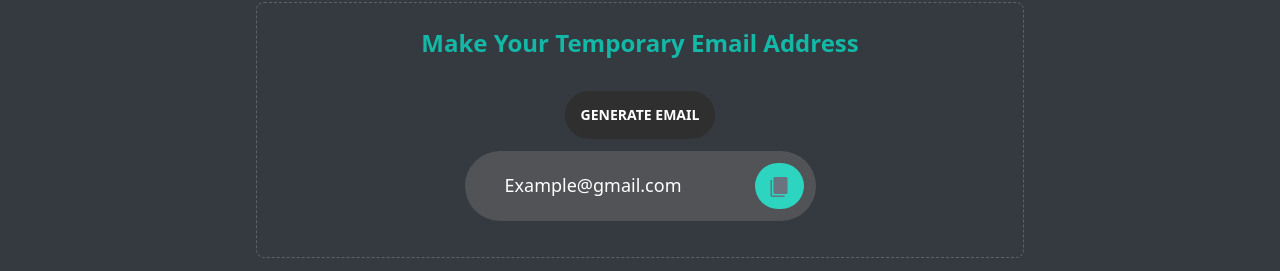
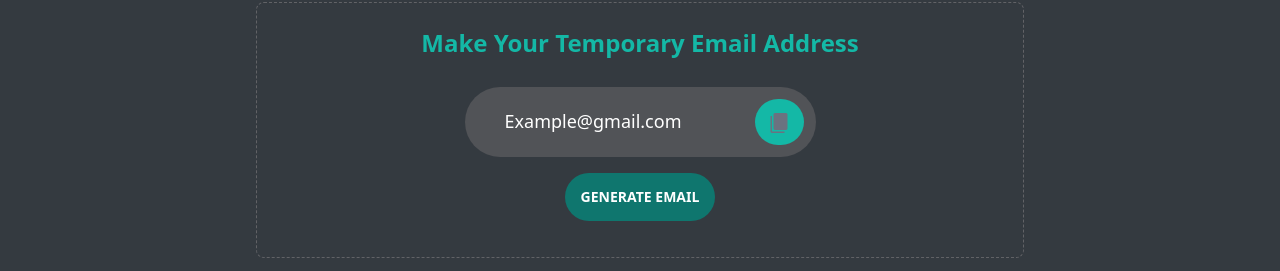
Before and after one commit to annise-arif/temp-mail, a React (Create React App) app: page / in a window 1280 px wide. Shown: the part 110-381 px from the top of the page. Built offline with nearby package versions, Linux system fonts and the light colour scheme; no server answers.

Commit message:
changes color

```diff
--- a/src/App.js
+++ b/src/App.js
@@ -61,15 +61,10 @@ function App() {
       <main className="mt-0">
         <div className="bg-[#343a40] py-8 mt-0">
           <div className="border border-dashed rounded-lg border-[#616266] p-8 w-3/5 h-64 mx-auto">
-            <h1 className="text-2xl font-bold -mt-2 mb-4 text-teal-500">
+            <h1 className="text-2xl font-bold -mt-2 mb-7 text-teal-500">
               Make Your Temporary Email Address
             </h1>
-            <button
-              className="btn bg-[#312e2eef] border-none text-white font-bold py-2 px-4 mt-4 rounded-full"
-              onClick={handleEmail}
-            >
-              Generate Email
-            </button>
+
             <div className="lg:flex text-center justify-between lg:bg-[#55575ae1] rounded-full pb-3 pt-0 mt-3 lg:w-2/4 mx-auto">
               <span
                 title="Your Temporary Email"
@@ -80,12 +75,18 @@ function App() {
               </span>
               <button
                 title="Coyp to clipboard"
-                className=" mr-3 bg-teal-400 hover:bg-slate-200 pt-3 px-3 pb-1 mt-3 rounded-full text-gray-500"
+                className=" mr-3 bg-teal-500 hover:bg-teal-700 pt-3 px-3 pb-1 mt-3 rounded-full text-gray-500"
                 onClick={copyContent}
               >
                 <span class="material-symbols-outlined">content_copy</span>
               </button>
             </div>
+            <button
+              className="btn bg-teal-700 hover:bg-teal-500 border-none text-white font-bold py-2 px-4 mt-4 rounded-full"
+              onClick={handleEmail}
+            >
+              Generate Email
+            </button>
           </div>
         </div>
 
@@ -129,7 +130,7 @@ function App() {
                             }
                             return [...prev, m.id]
                           })}
-                          className=" bg-[#666768ef] border-none text-whitesmock font-bold px-3 py-1 rounded-xl"
+                          className=" bg-teal-500 border-none text-white font-bold px-3 py-1 rounded-xl"
                         >
                           View Email
                         </button>
```
